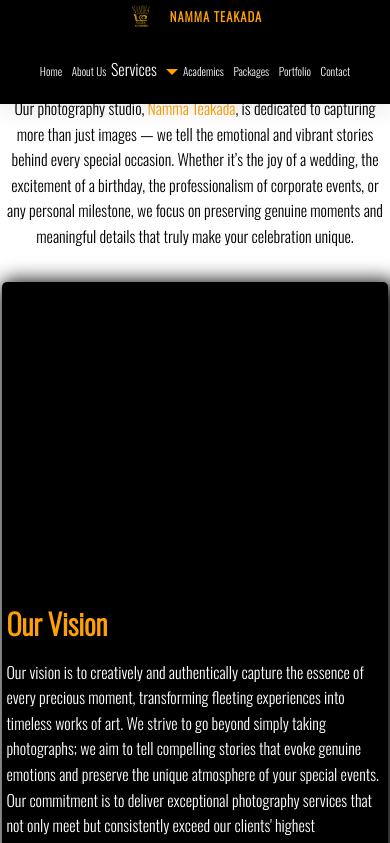
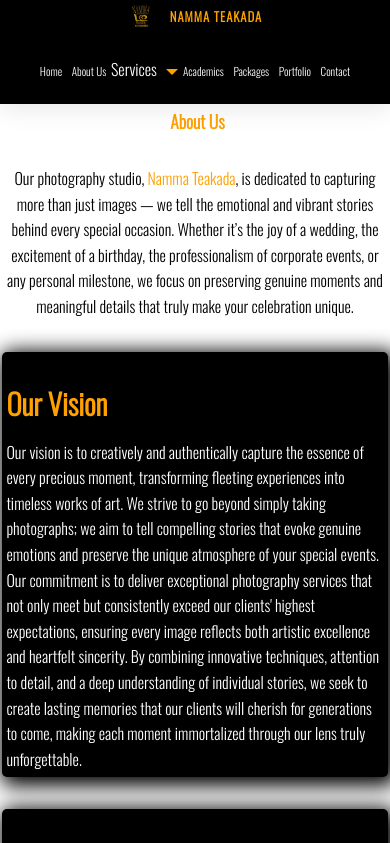
Before and after one commit to gokulkailash2003/namma-teakada, a React (Vite) app: page /aboutus in a window 390 px wide. Shown: the top 843 px of the page. Built offline with nearby package versions, Linux system fonts and the light colour scheme.

Commit message:
Update Contact.jsx to use Render backend URL

```diff
--- a/src/NammaTeaKada/Aboutus.css
+++ b/src/NammaTeaKada/Aboutus.css
@@ -73,7 +73,7 @@
 @media (max-width: 1200px) {
   .about-container {
     padding: 2rem 1rem;
-    margin-top: 100px;
+    margin-top: 50px;
   }
   .about-container h1 {
     font-size: 2rem;
@@ -83,7 +83,7 @@
     font-size: 1.1rem;
   }
   .about-section {
-    padding-top: 300px;
+    padding-top: 30px;
   }
 }
 
@@ -91,13 +91,13 @@
 @media (max-width: 992px) {
   .about-container {
     padding: 1.5rem 0.7rem;
-    margin-top: 80px;
+    margin-top: 50px;
   }
   .about-container h1 {
     font-size: 1.5rem;
   }
   .about-section {
-    padding-top: 250px;
+    padding-top: 20px;
   }
   .about-content > p {
     font-size: 1rem;
@@ -119,7 +119,7 @@
 @media (max-width: 768px) {
   .about-container {
     padding: 1rem 0.3rem;
-    margin-top: 60px;
+    margin-top: 100px;
   }
   .about-container h1 {
     font-size: 1.1rem;
@@ -128,7 +128,7 @@
   .about-section {
     padding: 0.7rem;
     border-radius: 8px;
-    padding-top: 200px;
+    padding-top: 20px;
   }
 }
 
@@ -136,12 +136,12 @@
 @media (max-width: 600px) {
   .about-container {
     padding: 0.5rem 0.1rem;
-    margin-top: 30px;
+    margin-top: 100px;
   }
   .about-section {
     padding: 0.3rem;
     border-radius: 5px;
-    padding-top: 320px;
+    padding-top: 30px;
   }
 }
 
```
